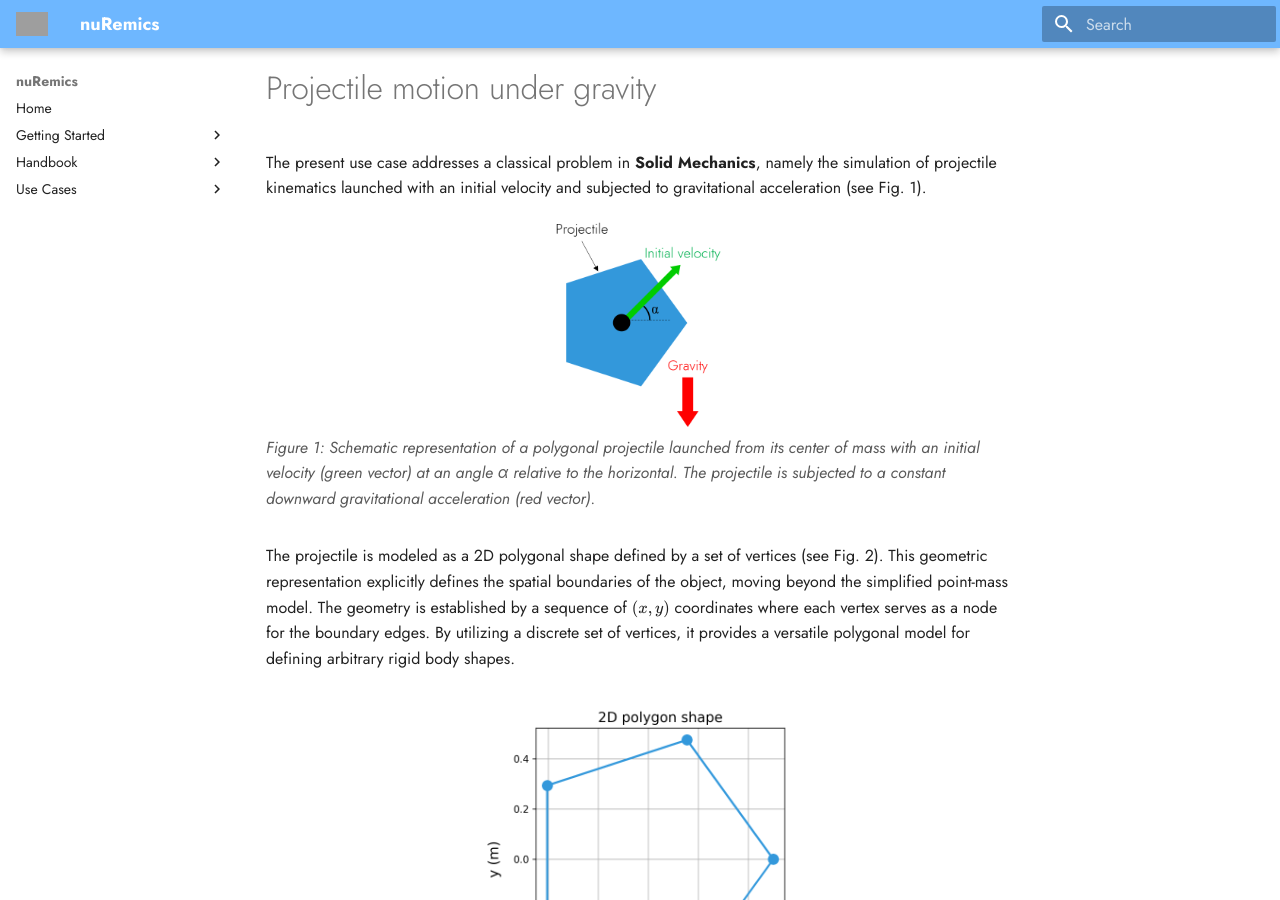
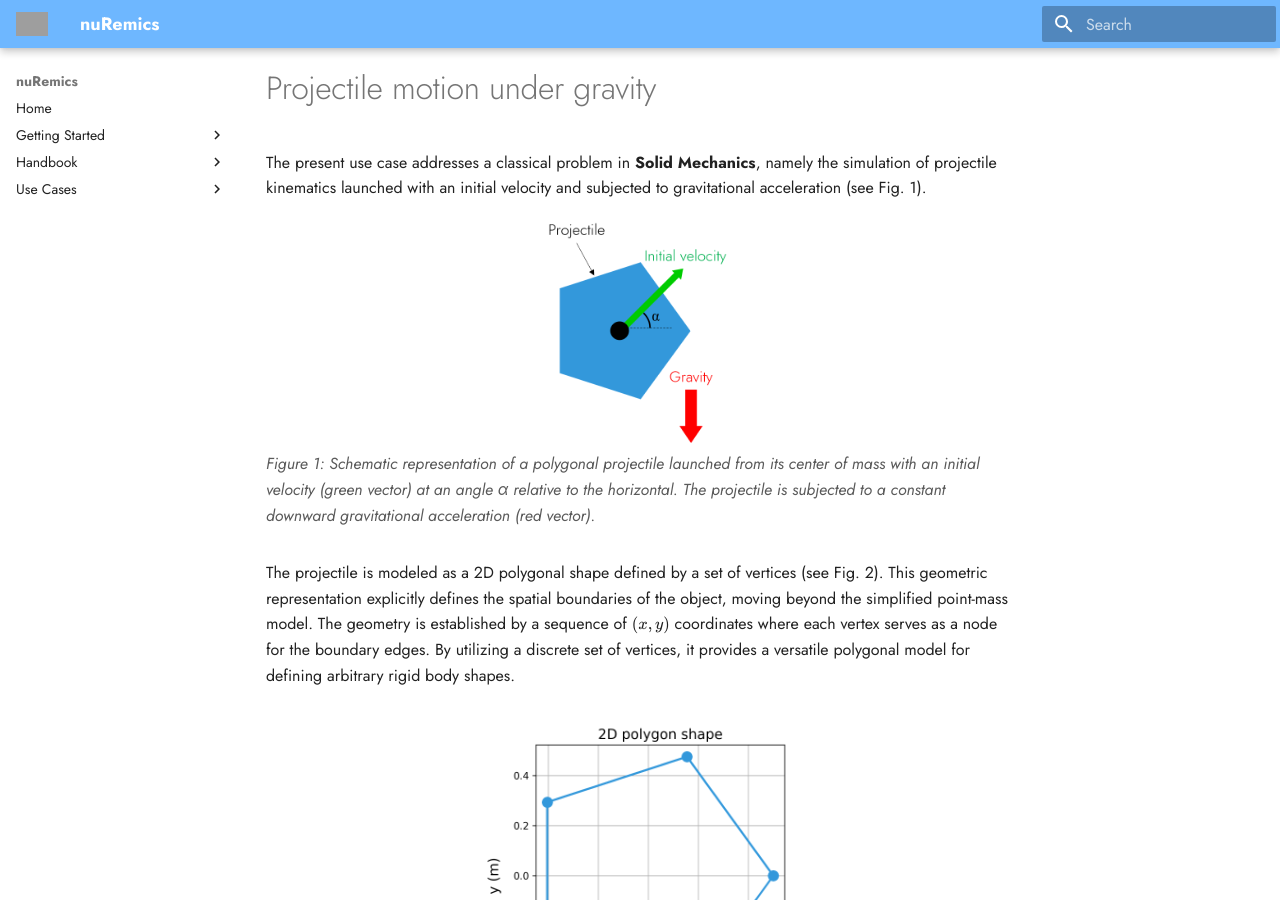
Before and after one commit to nuremics/nuremics-docs, an MkDocs documentation site: the page built from docs/use-cases/general/demo.md, in a window 1280 px wide and 900 px high. Built offline with MkDocs 1.6.1 and Material for MkDocs 9.7.7, drawn with Linux system fonts in a browser that asks for light colours; grey boxes are pictures that could not be loaded.

Commit message:
minor update

```diff
--- a/docs/use-cases/general/demo.md
+++ b/docs/use-cases/general/demo.md
@@ -3,7 +3,7 @@
 The present use case addresses a classical problem in **Solid Mechanics**, namely the simulation of projectile kinematics launched with an initial velocity and subjected to gravitational acceleration (see Fig. 1).
 
 <figure class="wide-caption">
-  <img src="../../../../images/projectile_motion.png" width="25%"/>
+  <img src="../../../../images/projectile_motion.png" width="27%"/>
   <figcaption>Figure 1: Schematic representation of a polygonal projectile launched from its center of mass with an initial velocity (green vector) at an angle &alpha; relative to the horizontal. The projectile is subjected to a constant downward gravitational acceleration (red vector).
   </figcaption>
 </figure>
```
